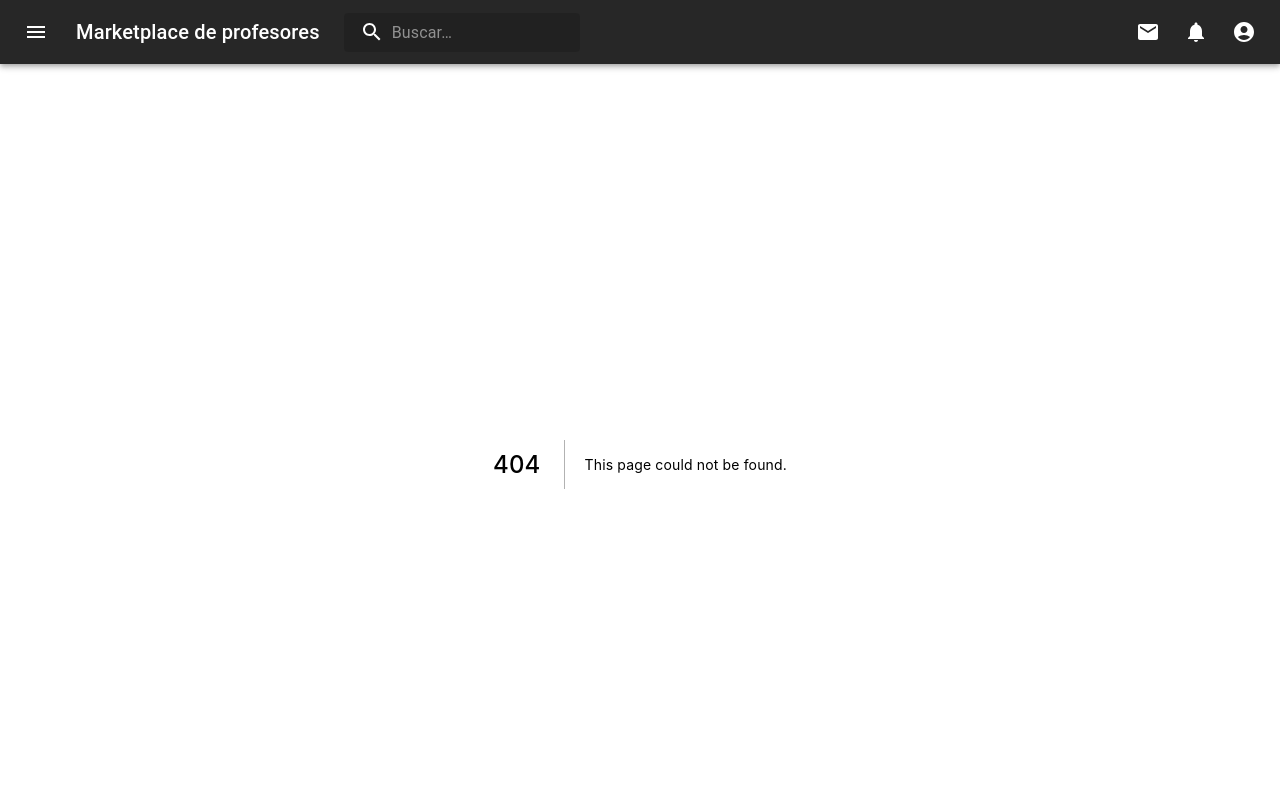
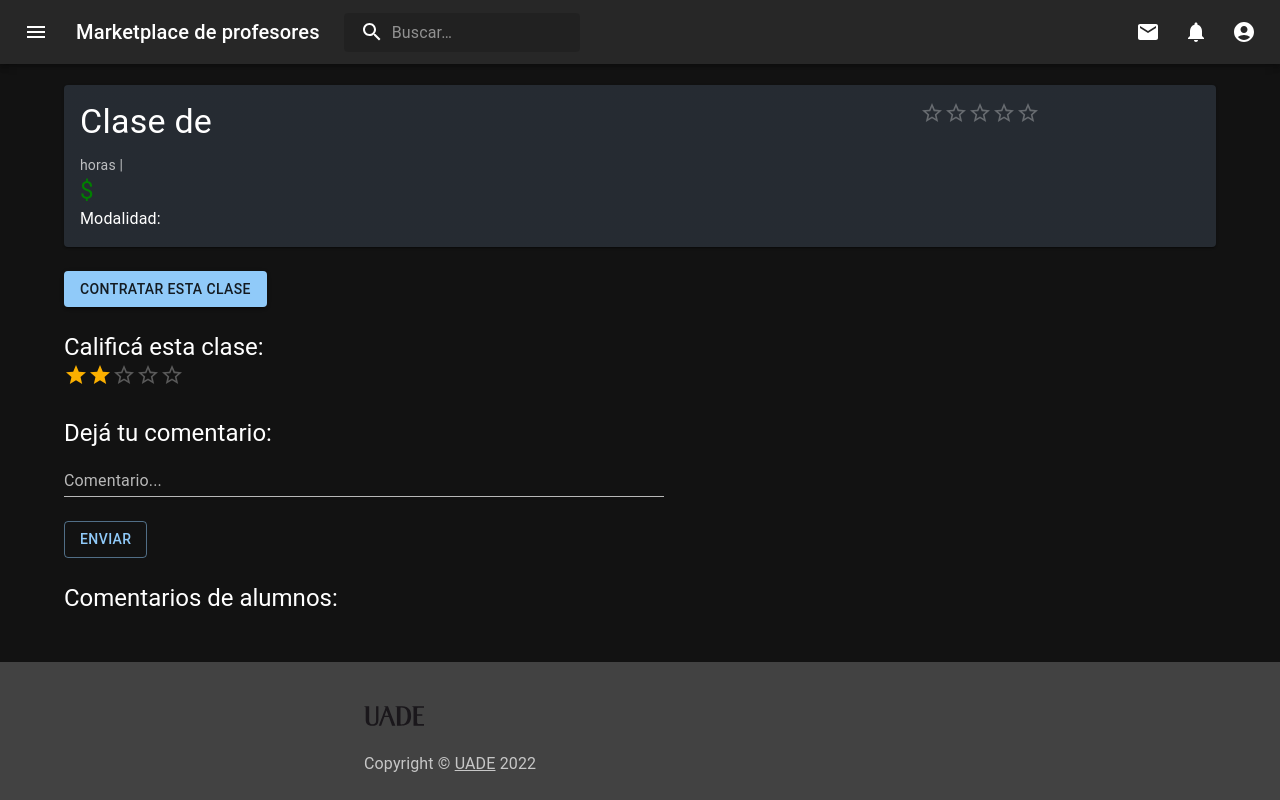
Before and after one commit to 3nu3l/marketplace-profesores-particulares, a Next.js app in the folder frontend/: page /classDetails in a window 1280 px wide. Before the commit this address had no page. Shown: the top 800 px of the page. Built offline with nearby package versions, Linux system fonts and the light colour scheme.

Commit message:
Added class detail view

```diff
--- /dev/null
+++ b/frontend/pages/classDetails.tsx
@@ -0,0 +1,87 @@
+import * as React from 'react';
+import Container from '@mui/material/Container';
+import CssBaseline from '@mui/material/CssBaseline';
+import Paper from '@mui/material/Paper';
+import Grid from '@mui/material/Grid'
+import Rating from '@mui/material/Rating';
+import Typography from '@mui/material/Typography';
+import TextField from '@mui/material/TextField';
+import Button from '@mui/material/Button';
+import Link from 'next/link'
+
+function handleCommentSend() {
+    window.alert("Su comentario está pendiente de aprobación")
+
+}
+
+export default function ClassDetails({name, subject, price, rating, frequency, duration, type}) {
+    const [value, setValue] = React.useState<number | null>(2);
+
+    return(
+        <Container
+        component = "main"
+        style={{ alignItems: "center", justifyContent: "center" }}
+        >
+            <CssBaseline />
+            <Typography gutterBottom variant="h2" component="div">
+                {name}
+            </Typography>
+            <Paper
+            sx={{
+                p: 2,
+                flexGrow: 1,
+                backgroundColor: (theme) =>
+                theme.palette.mode === 'dark' ? '#1A2027' : '#fff',
+            }}
+            >
+                <Grid container spacing={{xs: 2, md: 0}} direction={{xs: "column", md: "row"}}>
+                    <Grid item xs={9}>
+                        <Typography variant="h4" gutterBottom>
+                            Clase de {subject}
+                        </Typography>
+                        <Typography variant="body2" color="text.secondary">
+                            {duration} horas | {frequency}
+                        </Typography>
+                    </Grid>
+                    <Grid item xs={3}>
+                        <Rating name="read-only" value={rating} readOnly />
+                    </Grid>
+                    <Grid item xs={12}>
+                    <Typography variant="h5" component="div" style={{textAlign: "left"}} color="green">
+                        $ {price}
+                    </Typography>
+                    </Grid>
+                    <Grid item xs={12}>
+                    <Typography variant="body1" component="div" style={{textAlign: "left"}}>
+                        Modalidad: {type}
+                    </Typography>
+                    </Grid>
+                </Grid>
+            </Paper>
+            <br />
+            <Link href="/"><Button variant='contained' style={{marginLeft: "auto"}}>Contratar esta clase</Button></Link>
+            <br /><br />
+            <Typography variant="h5">
+                Calificá esta clase:
+            </Typography>
+            <Rating
+            name="controlled-rating"
+            value={value}
+            onChange={(event, newValue) => {
+                setValue(newValue);
+            }}
+            />
+            <br /><br />
+            <Typography variant="h5">
+                Dejá tu comentario:
+            </Typography>
+            <TextField id="class-comment" label="Comentario..." variant="standard" style={{width: 600, maxWidth: 1000, flexGrow: 1}} /><br /><br />
+            <Link href="#"><a onClick={handleCommentSend}><Button variant='outlined' style={{marginLeft: "auto"}}>Enviar</Button></a></Link>
+            <br /><br />
+            <Typography variant="h5">
+                Comentarios de alumnos:
+            </Typography>
+            <br /><br />
+        </Container>
+    );
+}
--- a/frontend/src/components/simpleClass.tsx
+++ b/frontend/src/components/simpleClass.tsx
@@ -5,6 +5,7 @@ import Paper from '@mui/material/Paper';
 import Typography from '@mui/material/Typography';
 import Button from '@mui/material/Button';
 import Rating from '@mui/material/Rating';
+import Link from 'next/link'
 
 const Item = styled(Paper)(({ theme }) => ({
   backgroundColor: theme.palette.mode === 'dark' ? '#1A2027' : '#fff',
@@ -46,7 +47,7 @@ export default function SimpleClass({name, subject, price, rating, frequency, du
               <Rating name="read-only" value={rating} readOnly />
             </Grid>
             <Grid item xs={4} style={{display: "flex"}}>
-              <Button style={{marginLeft: "auto"}}>Ver más</Button>
+            <Link href="/classDetails"><Button style={{marginLeft: "auto"}}>Ver más</Button></Link>
             </Grid>
       </Grid>
     </Paper>
```
